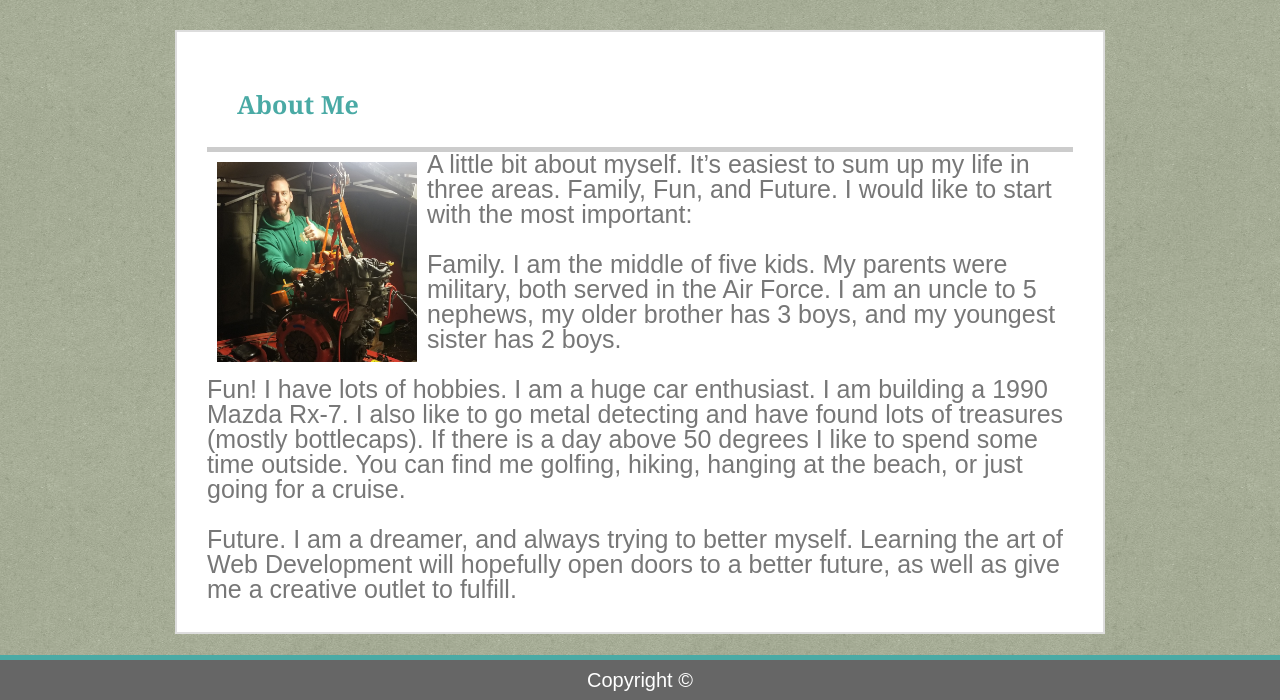
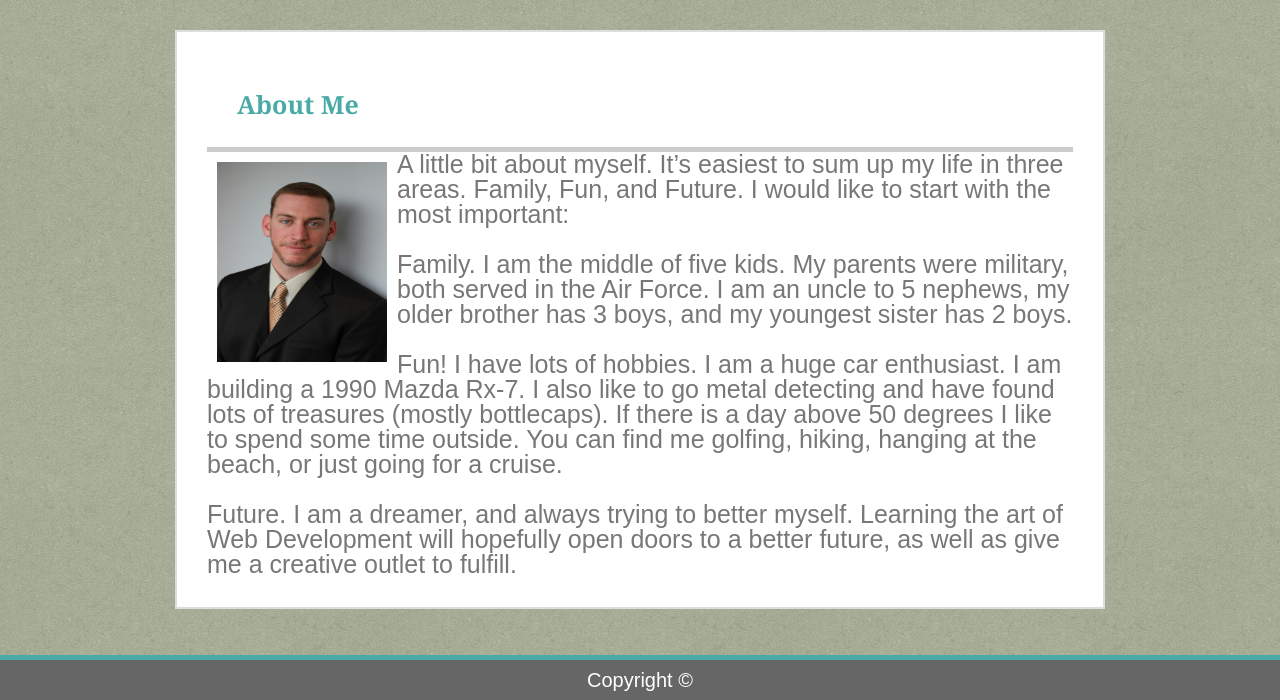
Before and after one commit to Lawna12/Basic-Portfolio, a PHP site: page / in a window 1280 px wide. Shown: the part 100-800 px from the top of the page. Run offline with PHP 8.4, Linux system fonts and the light colour scheme.

Commit message:
updated profile pic

```diff
--- a/assets/css/AllStyles2.css
+++ b/assets/css/AllStyles2.css
@@ -159,7 +159,7 @@ a:focus {
    /*About*/
 
 #port-pic {
-    width: 200px;
+    width: 170px;
     height: 200px;
     float: left;
     margin: 10px;
--- a/index.html
+++ b/index.html
@@ -5,6 +5,8 @@
     <meta name="viewport" content="width=device-width, initial-scale=1.0">
     <meta http-equiv="X-UA-Compatible" content="ie=edge">
     <title>Andrew About Me</title>
+
+    <!-- CSS refernce sheets -->
     <link rel="stylesheet" href="https://stackpath.bootstrapcdn.com/bootstrap/4.3.1/css/bootstrap.min.css" integrity="sha384-ggOyR0iXCbMQv3Xipma34MD+dH/1fQ784/j6cY/iJTQUOhcWr7x9JvoRxT2MZw1T" crossorigin="anonymous">
     <link rel="stylesheet" href="./assets/css/reset.css">
     <link rel="stylesheet" href="./assets/css/AllStyles2.css">
@@ -43,7 +45,7 @@
             <section class="main-section">
 
             <h1>About Me</h1>
-            <img id="port-pic"  src="./assets/images/thumbsUpRx7.jpg">
+            <img id="port-pic"  src="./assets/images/headshot1.jpeg">
             <p>A little bit about myself. It’s easiest to sum up my life in three areas. Family, Fun, and Future. I would like to start with the most important: </p>
             <br>
             <p>Family. I am the middle of five kids. My parents were military, both served in the Air Force. I am an uncle to 5 nephews, my older brother has 3 boys, and my youngest sister has 2 boys. </p>
```
Also changed, not shown: assets/images/headshot1.jpeg (added), assets/images/thumbsUpRx7.jpg (deleted).
